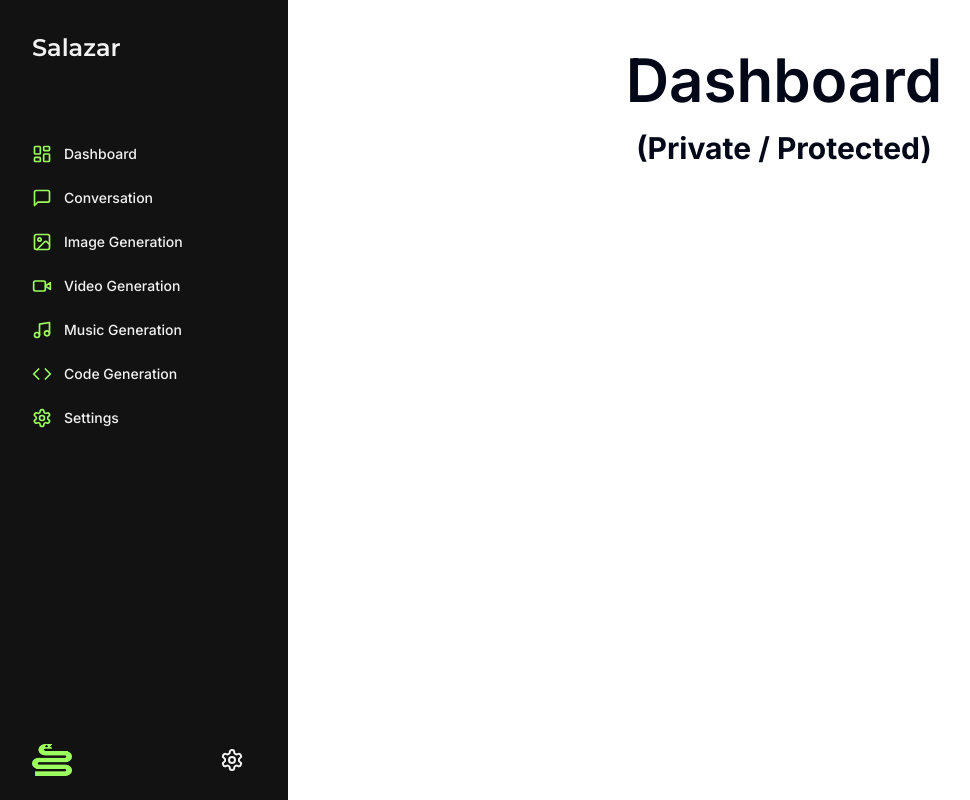
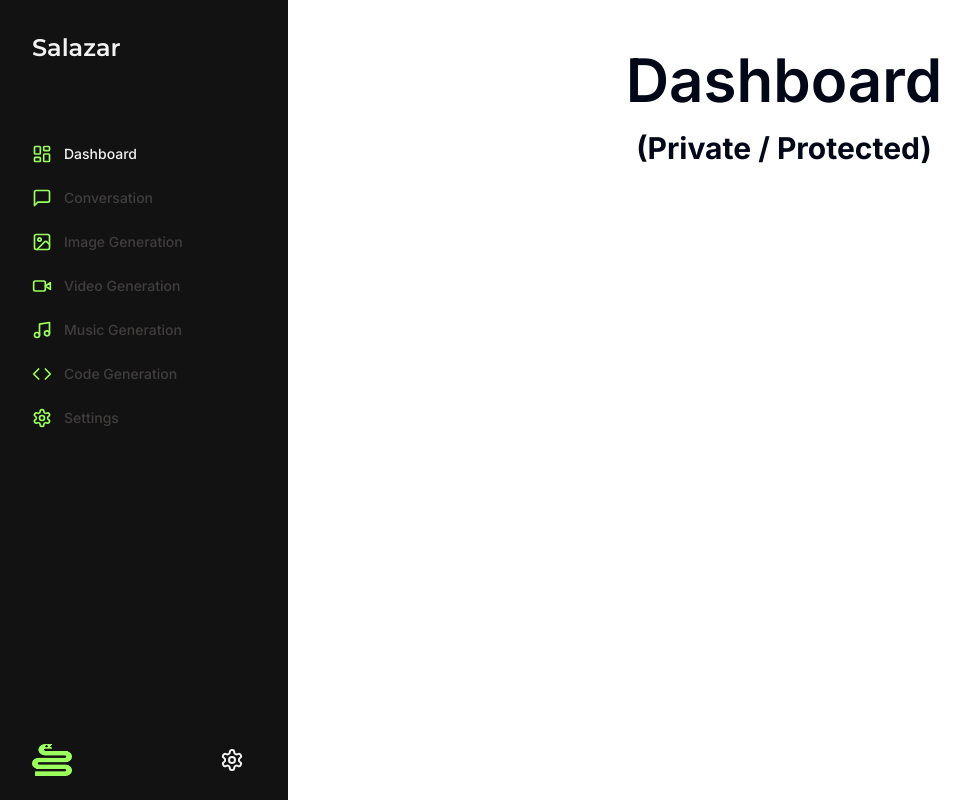
Before and after one commit to colinpoon/salazar, a Next.js app: page /dashboard in a window 1280 px wide. Shown: the whole page, without its empty margins (0-970 px from the left). Built offline with nearby package versions, Linux system fonts and the light colour scheme.

Commit message:
added active state for sidebar

```diff
--- a/components/mobile-sidebar.tsx
+++ b/components/mobile-sidebar.tsx
@@ -8,8 +8,18 @@ import {
   SheetTrigger,
 } from '@/components/ui/sheet';
 import Sidebar from '@/components/sidebar';
+import { useEffect, useState } from 'react';
 
 const MobileSidebar = () => {
+  const [isMounted, setIsMounted] = useState(false);
+
+  useEffect(() => {
+    setIsMounted(true);
+  }, []);
+  if (!isMounted) {
+    return null;
+  }
+
   return (
     <Sheet>
       <SheetTrigger asChild>
--- a/components/sidebar.tsx
+++ b/components/sidebar.tsx
@@ -13,6 +13,7 @@ import {
   Settings,
   VideoIcon,
 } from 'lucide-react';
+import { usePathname } from 'next/navigation';
 
 const montserrate = Montserrat({
   weight: '600',
@@ -75,6 +76,8 @@ const userSettings = [
 ];
 
 const Sidebar = () => {
+  const pathname = usePathname();
+
   return (
     <div className="flex flex-col justify-between h-full bg-black text-white">
       <div className="px-[32] pt-[32px] flex-1">
@@ -97,7 +100,12 @@ const Sidebar = () => {
               href={route.href}
               key={route.href}
               // className="text-sm group p-3 w-full justify-start font-medium cursor-pointer hover:text-brand-primary hover:bg-white/10 rounded-lg transition"
-              className="text-sm group p-3 w-full justify-start font-medium cursor-pointer hover:text-brand-primary transition"
+              className={cn(
+                'text-sm group p-3 w-full justify-start font-medium cursor-pointer hover:text-brand-primary transition',
+                pathname === route.href
+                  ? 'text-white'
+                  : 'text-brand-muted-2'
+              )}
             >
               <div className="flex items-center flex-1">
                 <route.icon
@@ -121,7 +129,12 @@ const Sidebar = () => {
               href={route.href}
               key={route.href}
               // className="text-sm group p-3 w-full justify-start font-medium cursor-pointer hover:text-brand-primary hover:bg-white/10 rounded-lg transition"
-              className="text-sm group p-3 w-full justify-start font-medium cursor-pointer hover:bg-white/10 rounded-full transition"
+              className={cn(
+                'text-sm group p-3 w-full justify-start font-medium cursor-pointer hover:bg-white/10 rounded-full transition',
+                pathname === route.href
+                  ? 'text-white'
+                  : 'text-brand-primary'
+              )}
             >
               <div className="flex items-center flex-1">
                 <route.icon className={cn('h-6 w-6', route.color)} />
```
